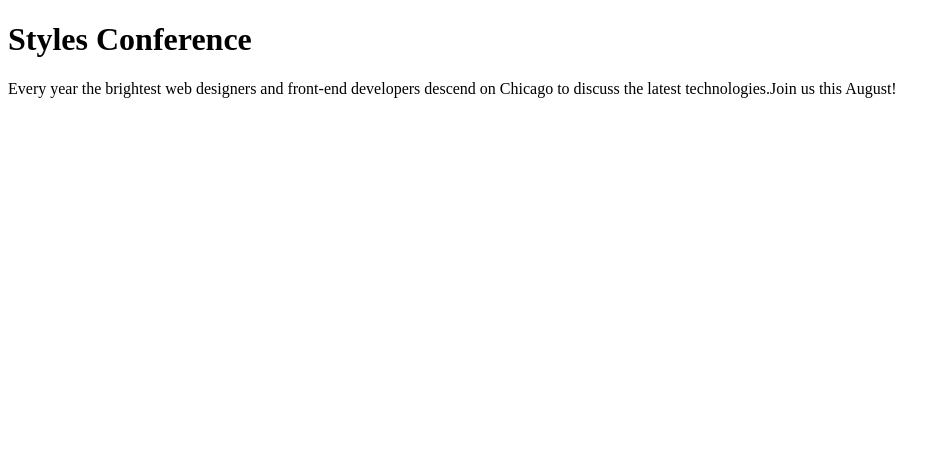
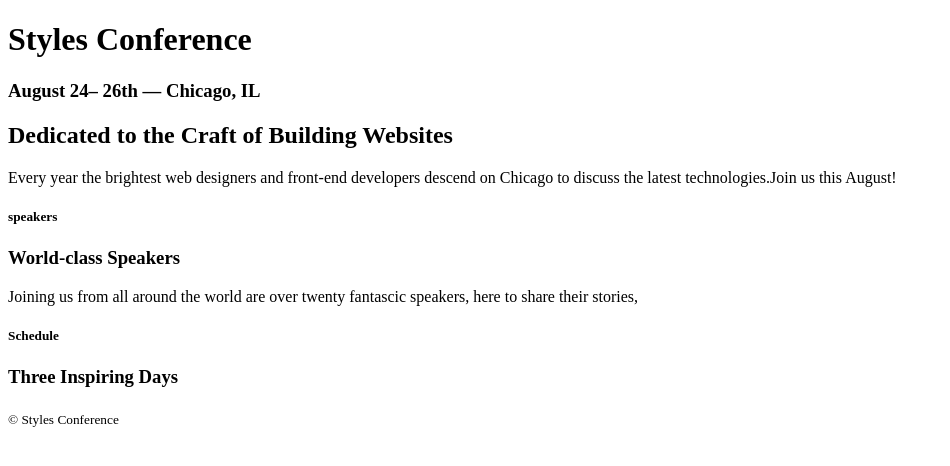
Before and after one commit to 256960/styles-conference, a plain HTML site: page index.html in a window 1280 px wide. Shown: the whole page, without its empty margins (0-950 px from the left). Drawn offline with Linux system fonts and the light colour scheme.

Commit message:
Update index.html

```diff
--- a/index.html
+++ b/index.html
@@ -1,15 +1,44 @@
 <!DOCTYPE html>
 <html lang="en">
   <head>
-    <mate charset="utf-8" />
+    <meta charset="utf-8" />
     <title>Styles Conference</title>
     <link rel="stylesheet" href="assets/stylesheets/main.css" />
   </head>
   <body>
-    <h1>Styles Conference</h1>
-    <p>
-      Every year the brightest web designers and front-end developers descend on
-      Chicago to discuss the latest technologies.Join us this August!
-    </p>
+    <header>
+      <h1>Styles Conference</h1>
+      <h3>August 24&ndash; 26th &mdash; Chicago, IL</h3>
+    </header>
+    <section>
+      <h2>Dedicated to the Craft of Building Websites</h2>
+      <p>
+        Every year the brightest web designers and front-end developers descend
+        on Chicago to discuss the latest technologies.Join us this August!
+      </p>
+    </section>
+    <section>
+      <section>
+        <h5>speakers</h5>
+        <h3>World-class Speakers</h3>
+        <p>
+          Joining us from all around the world are over twenty fantascic
+          speakers, here to share their stories,
+        </p>
+      </section>
+      <section>
+        <h5>Schedule</h5>
+        <h3>Three Inspiring Days</h3>
+        <p></p>
+      </section>
+      <section>
+        <h5></h5>
+        <h3></h3>
+        <p></p>
+      </section>
+    </section>
+    <footer>
+      <small>&copy; Styles Conference</small>
+    </footer>
   </body>
 </html>
```
